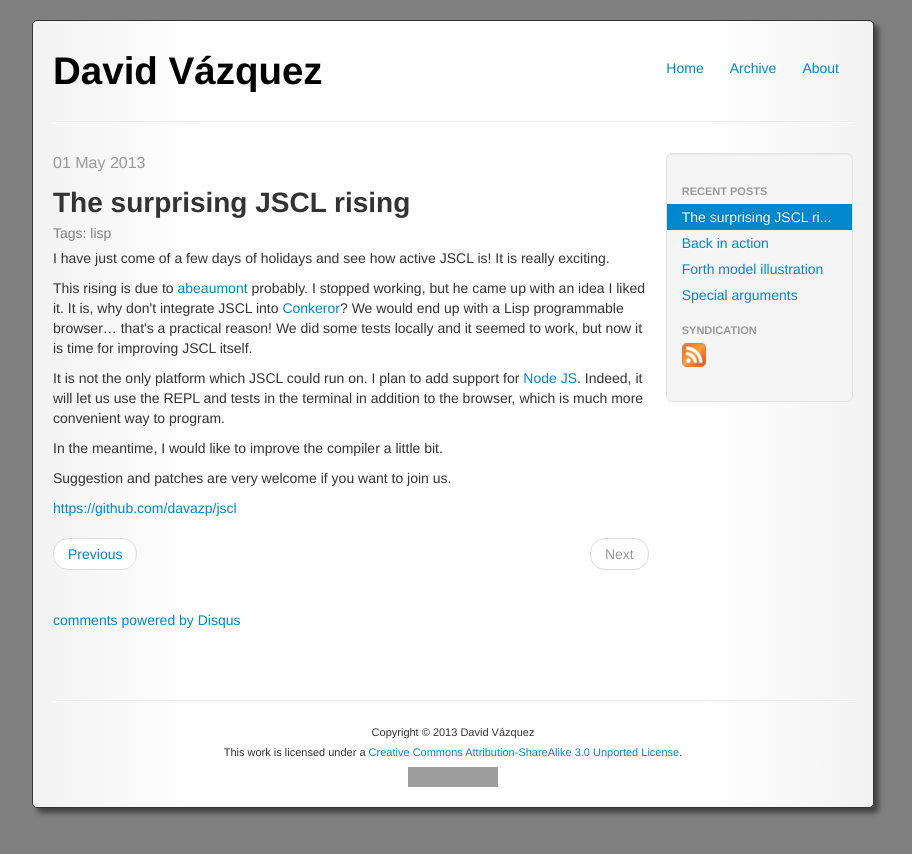
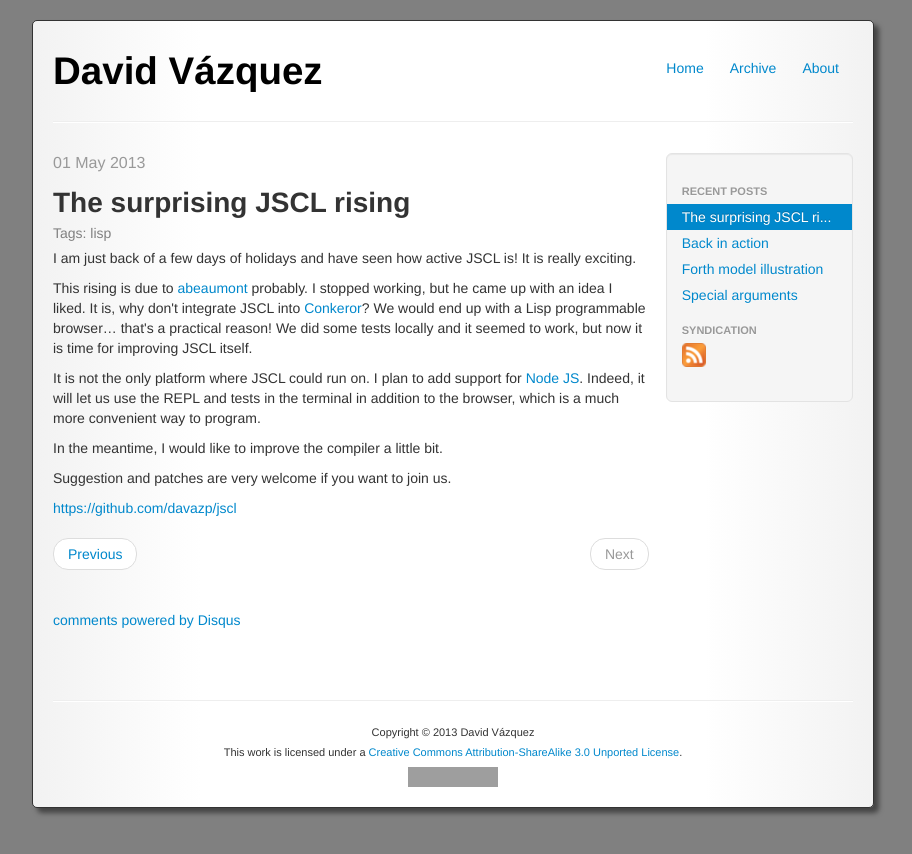
Before and after one commit to davazp/davazp.github.io, a Jekyll site: the page built from _posts/2013-05-01-the-surprising-jscl-rising.html, in a window 1280 px wide. Shown: the top 854 px of the page, without its empty margins (187-1099 px from the left). Built offline with Jekyll 4.4.1, drawn with Linux system fonts in a browser that asks for light colours; nearby versions of some CDN libraries; comment, search, counter and statistics services are not loaded; grey boxes are pictures that could not be loaded.

Commit message:
corrections

```diff
--- a/_posts/2013-05-01-the-surprising-jscl-rising.html
+++ b/_posts/2013-05-01-the-surprising-jscl-rising.html
@@ -4,21 +4,21 @@
 layout: post
 ---
 
-<p>I have just come of a few days of holidays and see how active JSCL is!
-It is really exciting.
+<p>I am just back of a few days of holidays and have seen how active JSCL
+is!  It is really exciting.
 </p>
 <p>
 This rising is due to <a href="https://github.com/abeaumont">abeaumont</a> probably. I stopped working, but he
-came up with an idea I liked it. It is, why don't integrate JSCL into
+came up with an idea I liked. It is, why don't integrate JSCL into
 <a href="http://conkeror.org/">Conkeror</a>? We would end up with a Lisp programmable browser&hellip; that's a
 practical reason!  We did some tests locally and it seemed to work,
 but now it is time for improving JSCL itself.
 </p>
 <p>
-It is not the only platform which JSCL could run on. I plan to add
+It is not the only platform where JSCL could run on. I plan to add
 support for <a href="http://nodejs.org/">Node JS</a>. Indeed, it will let us use the REPL and tests in
-the terminal in addition to the browser, which is much more convenient
-way to program.
+the terminal in addition to the browser, which is a much more
+convenient way to program.
 </p>
 <p>
 In the meantime, I would like to improve the compiler a little bit.
```
Also changed, not shown: org/2013-05-01-the-surprising-jscl-rising.org (+6 -6 lines).
